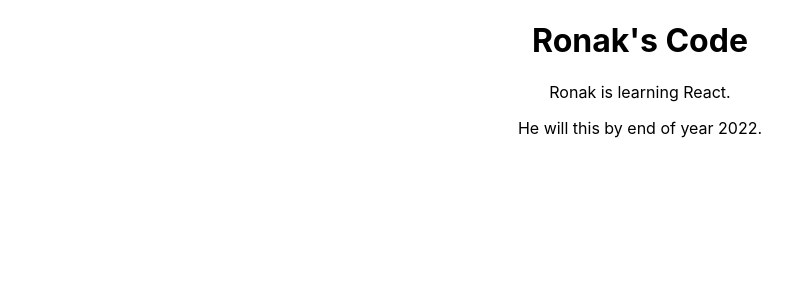
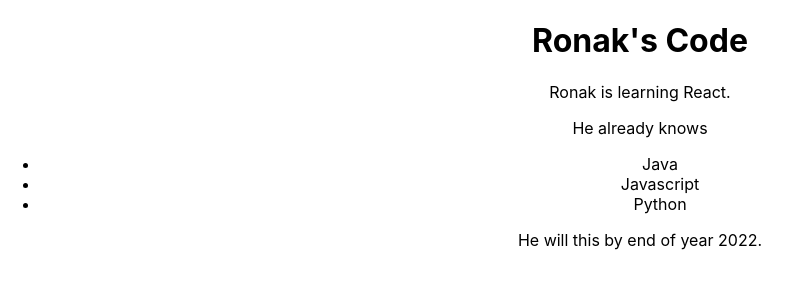
Before and after one commit to Ronak2001/learning-React, a React (Create React App) app in the folder react-essentials/: page / in a window 1280 px wide. Shown: the top 300 px of the page, without its empty margins (0-801 px from the left). Built offline with nearby package versions, Linux system fonts and the light colour scheme.

Commit message:
mapping array

```diff
--- a/react-essentials/src/App.js
+++ b/react-essentials/src/App.js
@@ -14,6 +14,12 @@ function Main(props) {
       <p>
         Ronak is learning {props.language}.
       </p>
+      <p>
+        He already knows
+        <ul>
+          {props.languages.map((language) => (<li>{language}</li>))}
+        </ul>
+      </p>
     </main>
   );
 }
@@ -26,11 +32,17 @@ function Footer(props) {
   );
 }
 
+const languages = [
+  "Java",
+  "Javascript",
+  "Python"
+];
+
 function App() {
   return (
     <div className="App">
       <Header name="Ronak" />
-      <Main language="React" />
+      <Main language="React" languages={languages} />
       <Footer year={new Date().getFullYear(2022)} />
     </div>
   );
```
